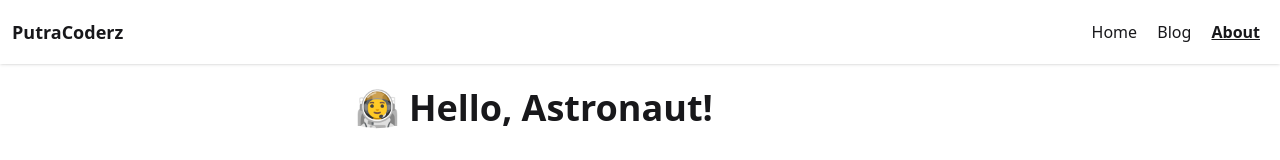
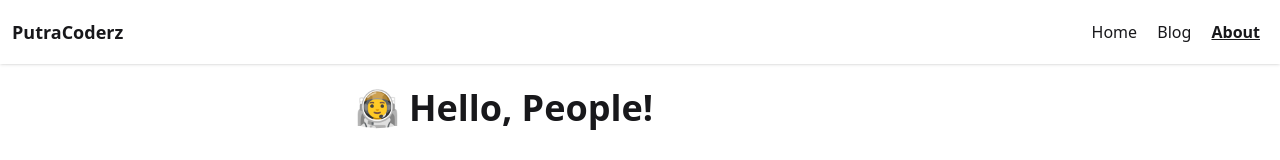
Before and after one commit to putra4648/website, an Astro site: page /about in a window 1280 px wide. Shown: the top 160 px of the page. Built offline with nearby package versions, Linux system fonts and the light colour scheme; Astro itself is replaced by a stand-in of ours.

Commit message:
fix: update

```diff
--- a/src/components/Footer.astro
+++ b/src/components/Footer.astro
@@ -19,7 +19,7 @@ const links = [
 <footer
   class="footer footer-horizontal footer-center text-base-content rounded p-10"
 >
-  <form>
+  <!-- <form>
     <fieldset class="fieldset ">
       <legend class="fieldset-legend">Contact Me</legend>
       <label for="" class="label">Your Email</label>
@@ -34,7 +34,7 @@ const links = [
 
       <button class="btn btn-outline" type="submit">Send</button>
     </fieldset>
-  </form>
+  </form> -->
   <nav>
     <div class="grid grid-flow-col gap-3">
       {
--- a/src/pages/about.astro
+++ b/src/pages/about.astro
@@ -17,7 +17,7 @@ import Layout from "../layouts/Layout.astro";
 		<Layout>
 			<main class="container mx-auto p-3 prose my-3">
 				<div class="">
-					<h1>🧑‍🚀 Hello, Astronaut!</h1>
+					<h1>🧑‍🚀 Hello, People!</h1>
 					<p>
 						I am a Software Engineer with a strong focus on
 						<span class="underline font-bold">backend systems</span
--- a/src/pages/index.astro
+++ b/src/pages/index.astro
@@ -8,7 +8,7 @@ import Layout from "../layouts/Layout.astro";
 	<Header />
 	<main class="container mx-auto p-3 prose my-5">
 		<div class="flex flex-col">
-			<h1>🧑‍🚀 Hello, Astronaut!</h1>
+			<h1>🧑‍🚀 Hello, People!</h1>
 			<p>
 				I am a Software Engineer specializing in scalable backend
 				systems, modular architecture, and enterprise application
```
